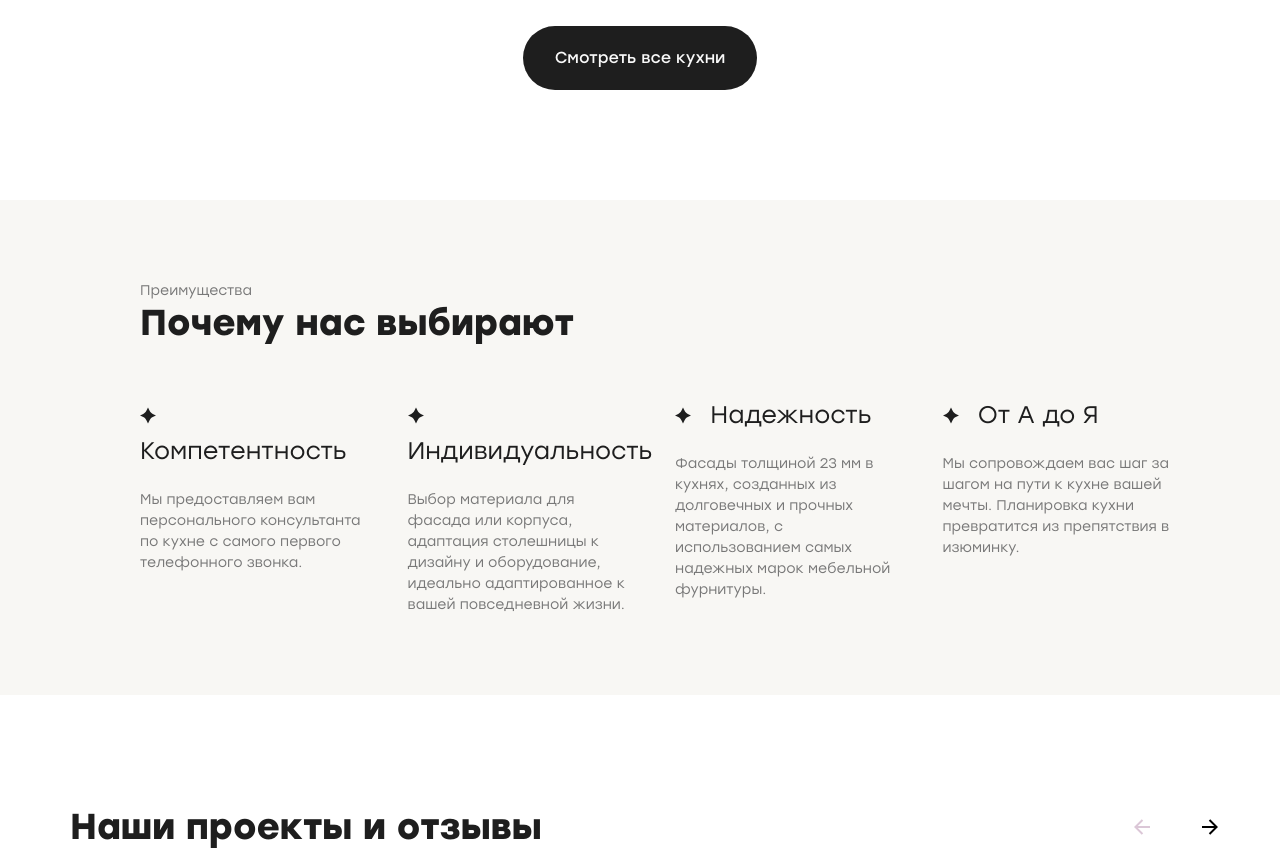
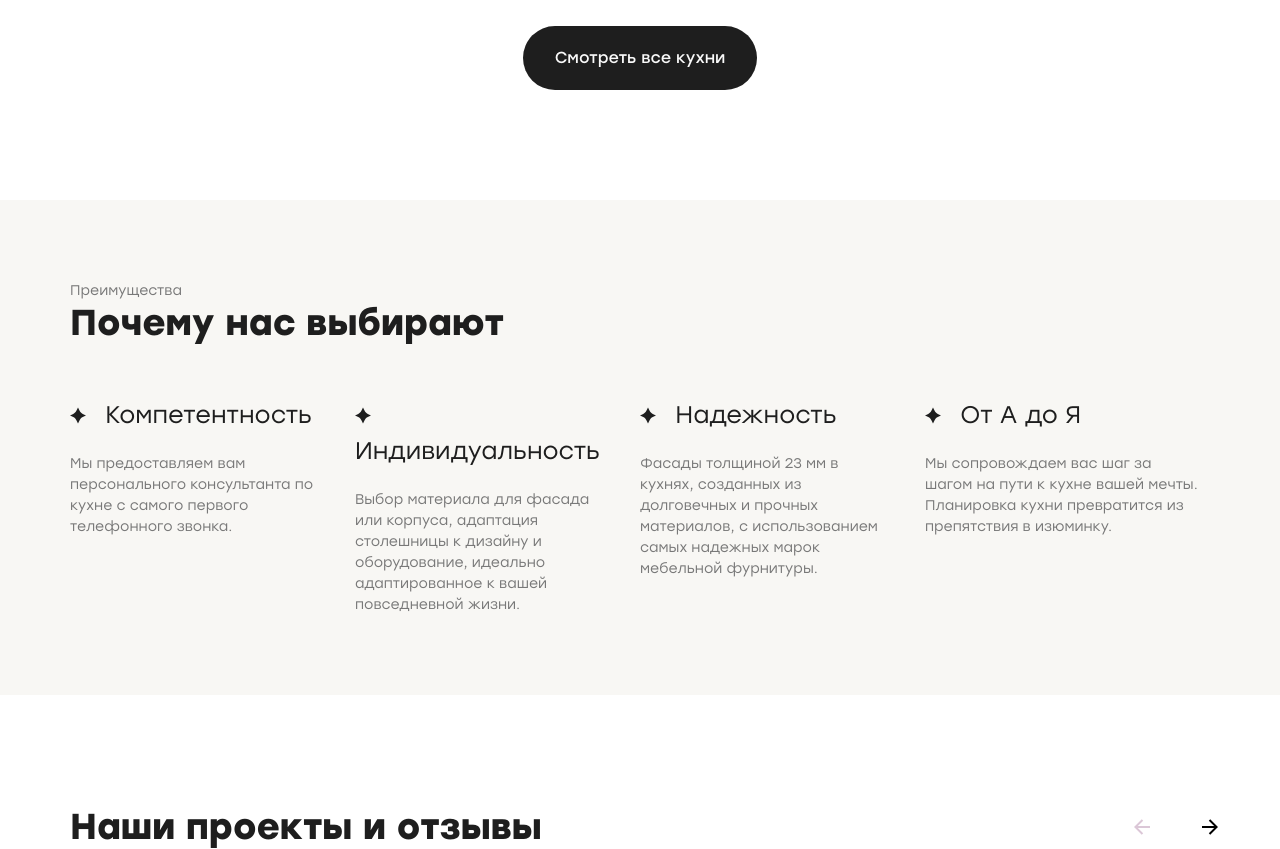
Before and after one commit to iwannabetheboshy/salonvariacii, a Django app: page / in a window 1280 px wide; the page is wider, and only the part inside the window is pictured. Shown: the part 1994-2843 px from the top of that part. Run offline with Django 4.2, Linux system fonts and the light colour scheme; data comes from the database, SQL or seed files in the repository.

Commit message:
fix advantages

```diff
--- a/salonvariacii/main/static/main/css/main.css
+++ b/salonvariacii/main/static/main/css/main.css
@@ -529,7 +529,6 @@ advantages
 ----------------------------------*/
 #advantages {
   margin-top: 110px;
-  padding: 80px 70px;
   background: #F8F7F4;
 }
 
@@ -537,7 +536,7 @@ advantages
     max-width: 1420px;
     margin-left: auto !important;
     margin-right: auto !important;
-    padding-left: 70px;
+    padding: 80px 70px;
 }
 
 .advantages-content {
@@ -916,7 +915,7 @@ footer {
     width: 28px;
   }
 
-  #advantages {
+  #advantages .custom-bg  {
     padding: 4% 2.5%;
     margin-top: 4%;
   }
--- a/salonvariacii/main/templates/main/index.html
+++ b/salonvariacii/main/templates/main/index.html
@@ -210,7 +210,7 @@
             Почему нас выбирают
         </h2>
         <div class="row advantages-content mx-0">
-            <div class="block col-xl-3 col-12 ps-0">
+            <div class="block col-lg-6 col-xl-3 col-12 ps-0">
                 <div class="col advantages-content-title">
                     <svg width="16" height="17" viewBox="0 0 16 17" fill="none" xmlns="http://www.w3.org/2000/svg">
                         <path
@@ -223,7 +223,7 @@
                     Мы предоставляем вам персонального консультанта по кухне с самого первого телефонного звонка.
                 </div>
             </div>
-            <div class="block col-xl-3 col-12 ps-0">
+            <div class="block col-lg-6 col-xl-3 col-12 ps-0">
                 <div class="col advantages-content-title">
                     <svg width="16" height="17" viewBox="0 0 16 17" fill="none" xmlns="http://www.w3.org/2000/svg">
                         <path
@@ -237,7 +237,7 @@
                     адаптированное к вашей повседневной жизни.
                 </div>
             </div>
-            <div class="block col-xl-3 col-12 ps-0">
+            <div class="block col-lg-6 col-xl-3 col-12 ps-0">
                 <div class="col advantages-content-title">
                     <svg width="16" height="17" viewBox="0 0 16 17" fill="none" xmlns="http://www.w3.org/2000/svg">
                         <path
@@ -251,7 +251,7 @@
                     надежных марок мебельной фурнитуры.
                 </div>
             </div>
-            <div class="col-xl-3 col-12 ps-0">
+            <div class="col-lg-6 col-xl-3 col-12 ps-0">
                 <div class="col advantages-content-title">
                     <svg width="16" height="17" viewBox="0 0 16 17" fill="none" xmlns="http://www.w3.org/2000/svg">
                         <path
```
